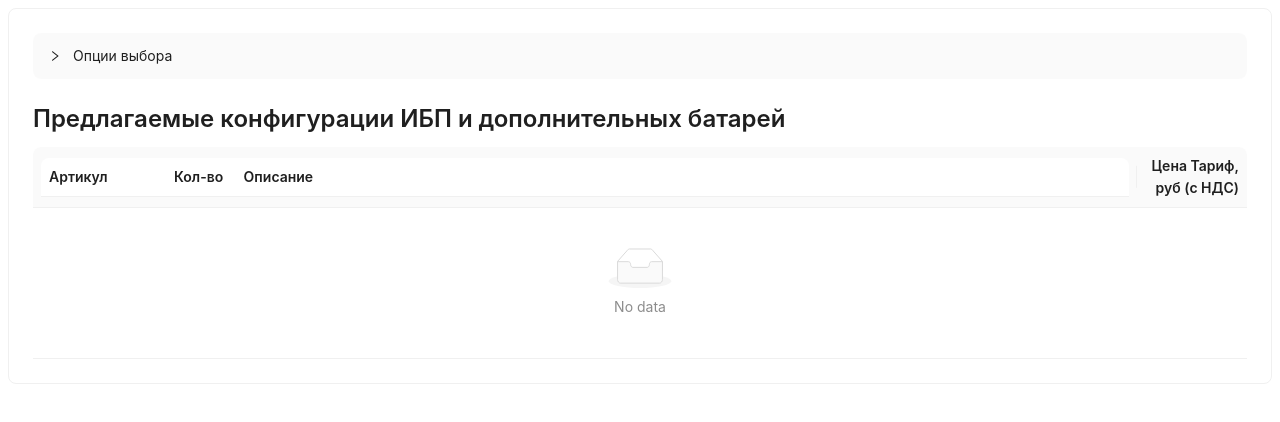
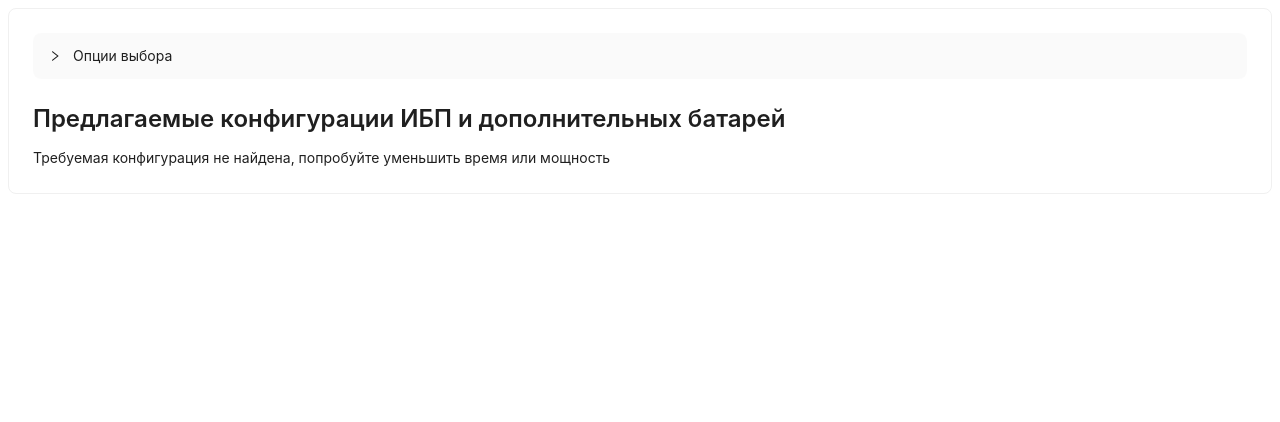
Before and after one commit to psvekb/ups-selector, a Next.js app: page /result in a window 1280 px wide. Shown: the top 422 px of the page. Built offline with nearby package versions, Linux system fonts and the light colour scheme.

Commit message:
try to link load

```diff
--- a/Components/LoadingScreeen.jsx
+++ b/Components/LoadingScreeen.jsx
@@ -1,20 +1,12 @@
 import React from "react";
-import styled from "styled-components";
+// import styled from "styled-components";
 
-const Screen = styled.div``;
+// const Screen = styled.div``;
 
-const Balls = styled.div``;
+// const Balls = styled.div``;
 
 const LoadingScreen = () => {
-  return (
-    <Screen>
-      <Balls>
-        <div className="ball one"></div>
-        <div className="ball two"></div>
-        <div className="ball three"></div>
-      </Balls>
-    </Screen>
-  );
+  return <div></div>;
 };
 
 export default LoadingScreen;
--- a/Components/UpsResult.jsx
+++ b/Components/UpsResult.jsx
@@ -13,13 +13,16 @@ import { runtimeConstArr, runtimeConstObj } from "../utils/upsselector/runtimeCo
 import { tariffConstObj } from "@/utils/upsselector/tariffConst";
 import { strUSD } from "@/utils/appConsts";
 import { useRouter } from "next/router";
+import LoadingScreen from "./LoadingScreeen";
 
 const { Text, Link } = Typography;
 
 const UpsResult = () => {
   // console.log("UpsResult");
   const router = useRouter();
-  // console.log("UpsResult", router.query);
+  console.log("UpsResult,router", router, "router.query", router.query);
+  const [loading, setLoading] = useState(true);
+  // const [loadingQuery, setLoadingQuery] = useState(true);
   const [requestState, setRequestState] = useState({
     upsSystemFullPower: +router.query.power,
     batteryRuntime: +router.query.time,
@@ -32,7 +35,6 @@ const UpsResult = () => {
     rackMount: false,
     snmpCard: false,
   });
-  // const [finish, setFinish] = useState(true);
   const [selectData, setSelectData] = useState([]);
   const [sort, setSort] = useState("price");
 
@@ -43,8 +45,6 @@ const UpsResult = () => {
       ...requestState,
       [name]: value,
     });
-    // setFinish(false);
-    // onFinishClick();
   };
 
   function calculateRunTime({ power, runtime, fullUpsPower, kx, px }) {
@@ -54,7 +54,19 @@ const UpsResult = () => {
     return power <= fullUpsPower ? time : 0;
   }
 
+  console.log("requestState 1", requestState, loading, router.query);
   useEffect(() => {
+    // if (!Object.keys(router.query).length) {
+    //   console.log("requestState 2", requestState, loading, router.query);
+    //   setRequestState((state) => ({
+    //     ...state,
+    //     upsSystemFullPower: +router.query.power,
+    //     batteryRuntime: +router.query.time,
+    //   }));
+    // }
+    setLoading(false);
+    // console.log(requestState);
+
     function getSelectTable() {
       const selectedData = [];
       let lastUps = "";
@@ -170,7 +182,7 @@ const UpsResult = () => {
       // setSelectData(selectedData);
     }
     setSelectData(getSelectTable());
-  }, [requestState, sort]);
+  }, [requestState, sort, router.query, loading]);
 
   // function onFinishClick() {
   //   console.log("finish");
@@ -249,6 +261,7 @@ const UpsResult = () => {
 
   return (
     <>
+      {!loading ? (
         <Card>
           <Collapse bordered={false} defaultActiveKey={["1"]}>
             <Collapse.Panel header={"Опции выбора"}>
@@ -336,6 +349,7 @@ const UpsResult = () => {
           <Typography.Title level={3}>
             Предлагаемые конфигурации ИБП и дополнительных батарей
           </Typography.Title>
+          {selectData.length != 0 && (
             <Table
               dataSource={selectData}
               columns={selectDataColumns}
@@ -343,7 +357,16 @@ const UpsResult = () => {
               scroll={{ y: 600 }}
               pagination={false}
             />
+          )}
+          {selectData.length == 0 && (
+            <Text>
+              Требуемая конфигурация не найдена, попробуйте уменьшить время или мощность
+            </Text>
+          )}
         </Card>
+      ) : (
+        <LoadingScreen />
+      )}
     </>
   );
 };
```
Also changed, not shown: Components/UpsRequest.jsx (+9 -6 lines). Lines whose indentation alone changed are shown as unchanged.
